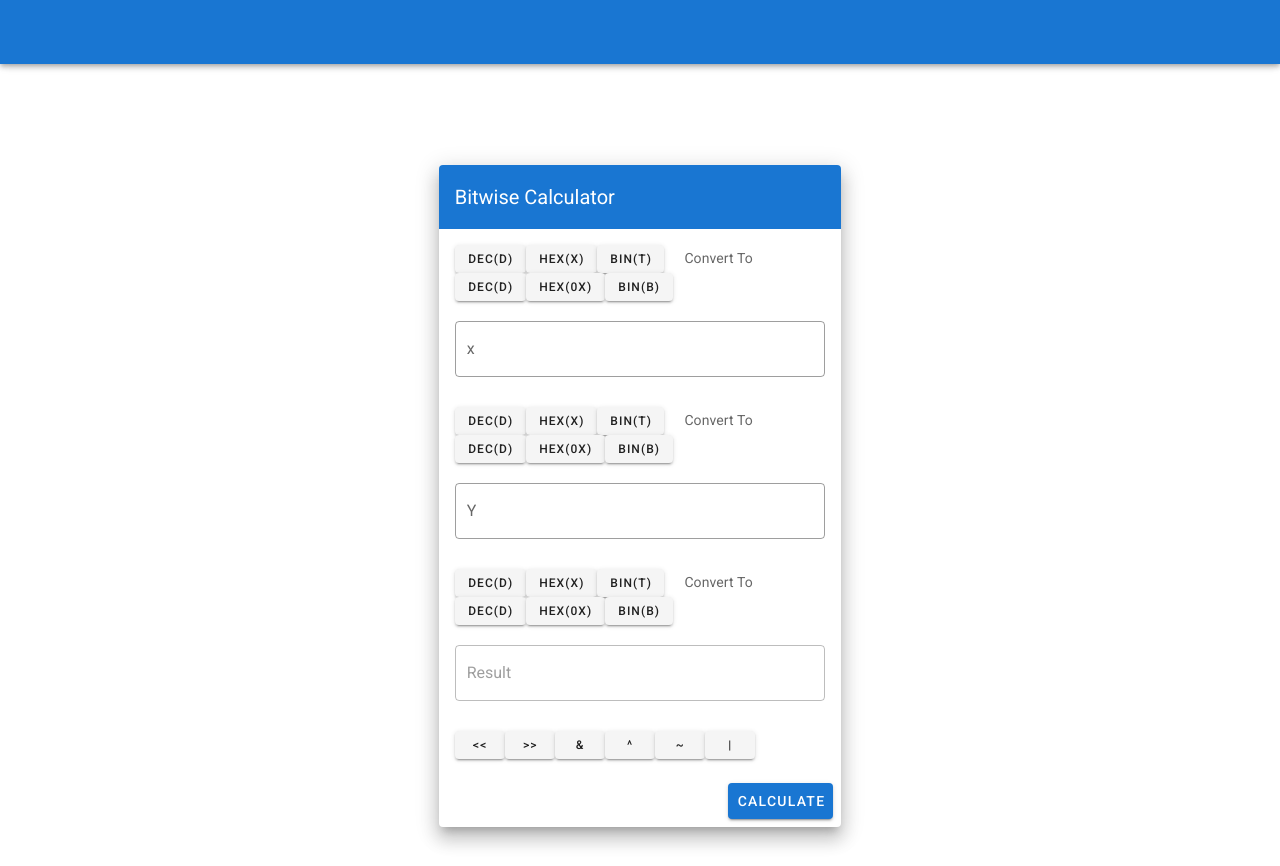
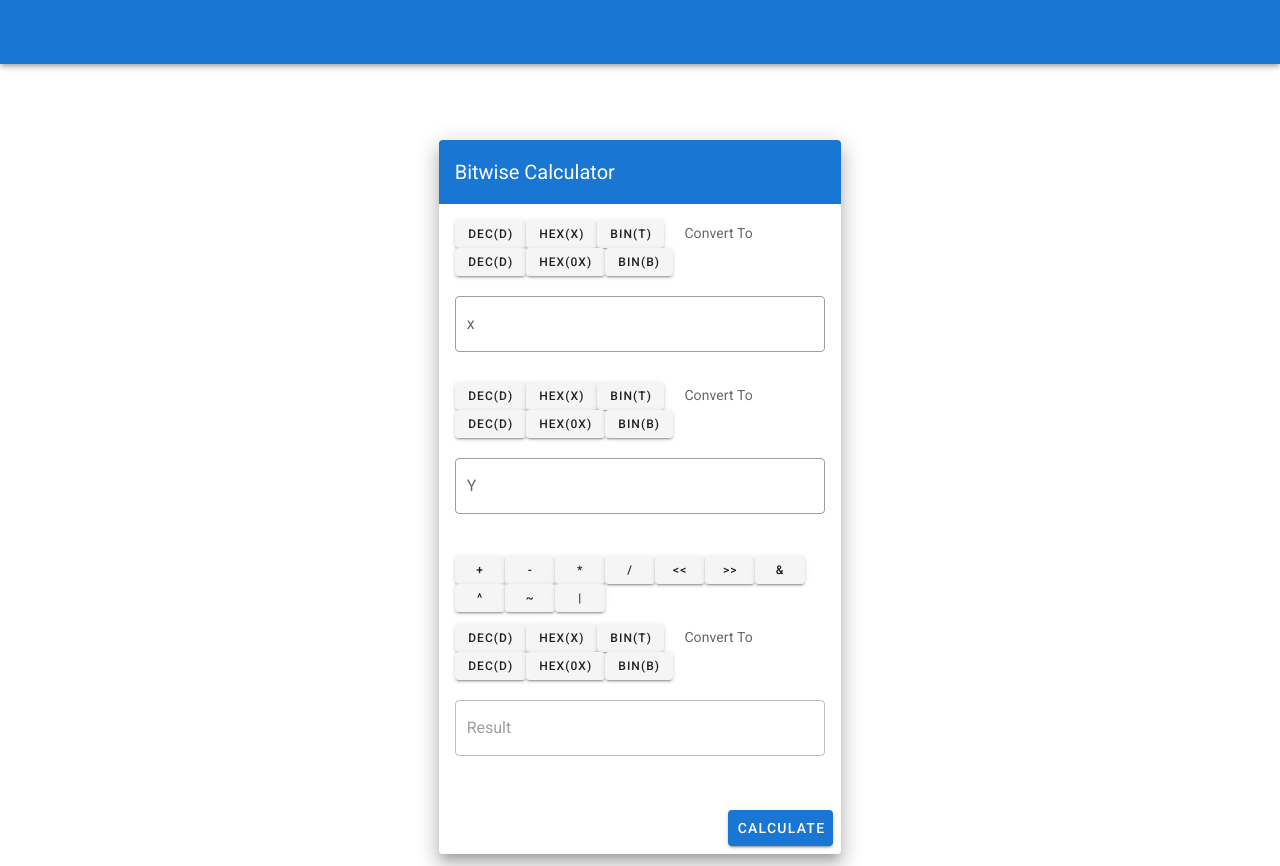
Before and after one commit to smplman/bit-calc, a Vue app: page / in a window 1280 px wide. Built offline with nearby package versions, Linux system fonts and the light colour scheme.

Commit message:
button updates

```diff
--- a/src/components/Calculator.vue
+++ b/src/components/Calculator.vue
@@ -43,6 +43,8 @@
                         :val.sync="calc.formY"
                     />
 
+                    <Functions/>
+
                     <MultiInput
                         label="Result"
                         placeholder="0x00"
@@ -50,12 +52,6 @@
                         :disabled=true
                     />
 
-                    <v-btn small>&lt;&lt;</v-btn>
-                    <v-btn small>&gt;&gt;</v-btn>
-                    <v-btn small>&amp;</v-btn>
-                    <v-btn small>^</v-btn>
-                    <v-btn small>~</v-btn>
-                    <v-btn small>|</v-btn>
                 </v-form>
               </v-card-text>
               <v-card-actions>
@@ -72,10 +68,12 @@
 
 <script>
 import MultiInput from './MultiInput';
+import Functions from './Functions';
 
 export default {
     components: {
-        MultiInput
+        MultiInput,
+        Functions
     },
     props: {},
     data() {
--- /dev/null
+++ b/src/components/Functions.vue
@@ -0,0 +1,22 @@
+<template>
+    <div class="my-3">
+        <!-- Basic -->
+        <v-btn small>+</v-btn>
+        <v-btn small>-</v-btn>
+        <v-btn small>*</v-btn>
+        <v-btn small>/</v-btn>
+        <!-- Binary -->
+        <v-btn small>&lt;&lt;</v-btn>
+        <v-btn small>&gt;&gt;</v-btn>
+        <v-btn small>&amp;</v-btn>
+        <v-btn small>^</v-btn>
+        <v-btn small>~</v-btn>
+        <v-btn small>|</v-btn>
+    </div>
+</template>
+
+<script>
+export default {
+
+}
+</script>
```
